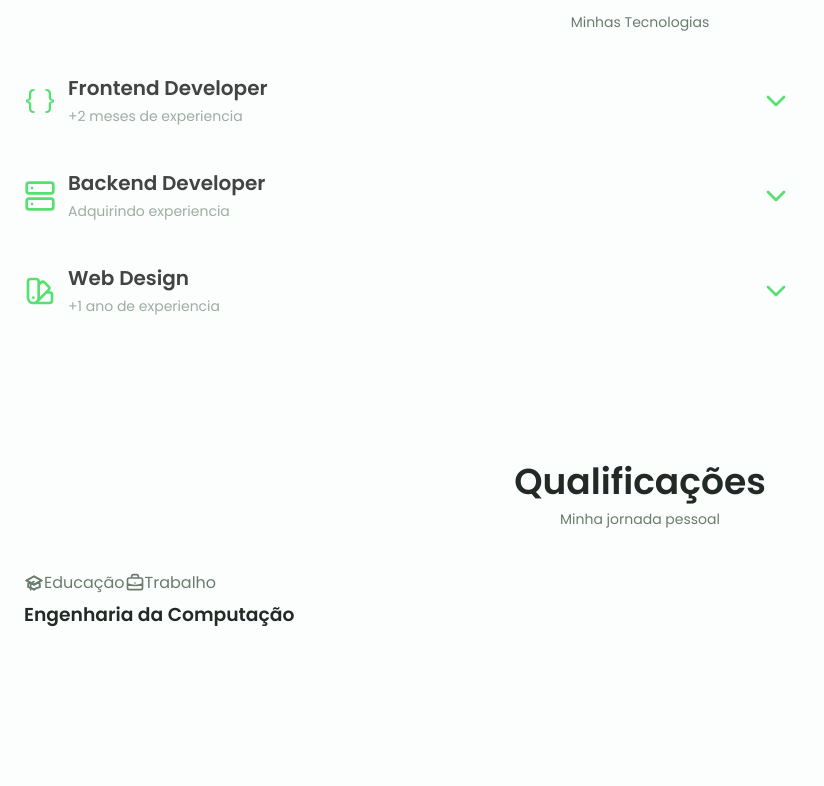
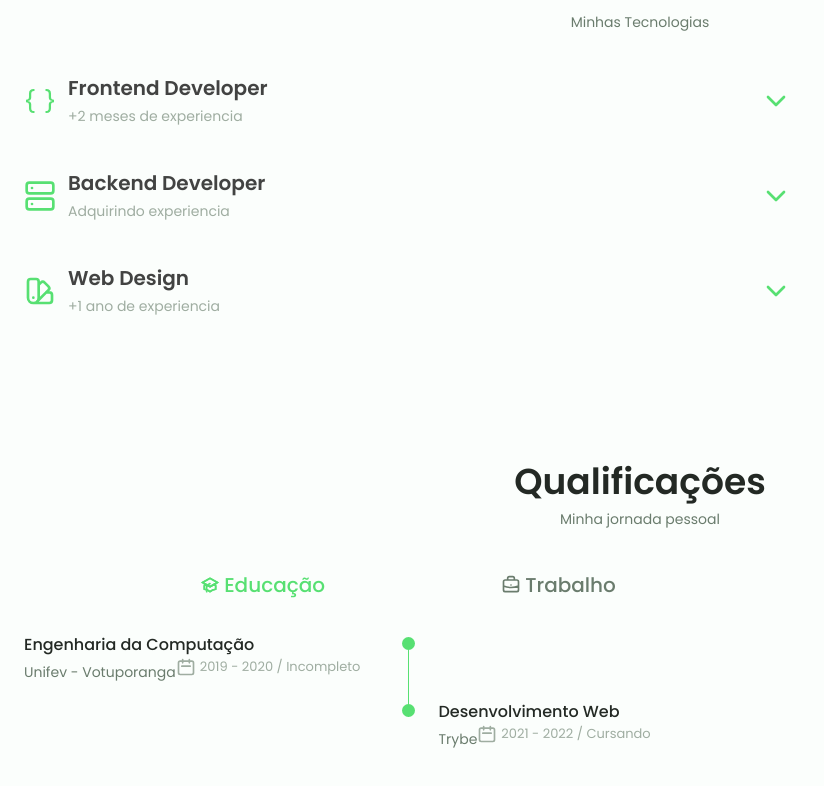
Before and after one commit to renatoadorno/portfolio-renatoAdorno, a React (Create React App) app: page / in a window 1280 px wide. Shown: the part 1441-2227 px from the top of the page, without its empty margins (0-824 px from the left). Before the commit the page ends 2182 px from the top, so only its background shows below. Built offline with nearby package versions, Linux system fonts and the light colour scheme.

Commit message:
component qualification pronto

```diff
--- a/src/App.css
+++ b/src/App.css
@@ -553,9 +553,103 @@ button {
 
 
 /*==================== QUALIFICATION ====================*/
+.qualification__tabs {
+  display: flex;
+  justify-content: space-evenly;
+  margin-bottom: var(--mb-2);
+}
+
+.qualification__button {
+  font-size: var(--h3-font-size);
+  font-weight: var(--font-medium);
+  cursor: pointer;
+}
+
+.qualification__button:hover{
+  color: var(--first-color);
+}
+
 .qualification__icon {
   width: 20px;
+  margin-right: var(--mb-0-25);
 }
+
+.qualification__data {
+  display: grid;
+  grid-template-columns: 1fr max-content 1fr;
+  column-gap: 1.5rem;
+}
+
+.qualification__title {
+  font-size: var(--normal-font-size);
+  font-weight: var(--font-medium);
+}
+
+.qualification__subtitle {
+  display: inline-block;
+  font-size: var(--small-font-size);
+  margin-bottom: var(--mb-1);
+}
+
+.qualification__calendar {
+  font-size: var(--smaller-font-size);
+  color: var(--text-color-light);
+  display: inline-flex;
+  align-items: center;
+}
+
+.qualification__rounder {
+  display: inline-block;
+  width: 13px;
+  height: 13px;
+  background-color: var(--first-color);
+  border-radius: 50%;
+}
+
+.qualification__line {
+  display: block;
+  width: 1px;
+  height: 100%;
+  background-color: var(--first-color);
+  transform: translate(6px, -7px);
+}
+
+.qualification [data-content] {
+  display: none;
+}
+
+.qualification__active[data-content] {
+  display: block;
+}
+
+.qualification__button--active {
+  color: var(--first-color);
+}
+
+/* .button {
+  display: inline-block;
+  background-color: var(--first-color);
+  color: #FFF;
+  padding: 1rem;
+  border-radius: .5rem;
+  font-weight: var(--font-medium);
+  font-size: var(--small-font-size);
+}
+
+.button:hover {
+  background-color: var(--first-color-alt);
+}
+
+.button__icon {
+  font-size: 1.25rem;
+  margin-left: var(--mb-0-5);
+  transition: .3s;
+}
+
+.button--flex {
+  display: inline-flex;
+  align-items: center;
+} */
 
 /*==================== SERVICES ====================*/
 
--- a/src/components/Qualification.jsx
+++ b/src/components/Qualification.jsx
@@ -1,9 +1,31 @@
-import React from 'react'
+import React, { useState } from 'react'
 
 import { AcademicCapIcon } from '@heroicons/react/outline'
 import { BriefcaseIcon } from '@heroicons/react/outline'
+import { CalendarIcon } from '@heroicons/react/outline'
 
 export default function Qualification() {
+  const [showEducation, setShowEducation] = useState(true);
+  const [showWork, setShowWork] = useState(false);
+
+  const showContentOne = () => {
+    if(showEducation === false) {
+      return (
+        setShowEducation(true),
+        setShowWork(false)
+      )
+    }
+  }
+
+  const showContentTwo = () => {
+    if(showWork === false) {
+      return (
+        setShowEducation(false),
+        setShowWork(true)
+      )
+    }
+  }
+
   return (
     <section className="qualification section">
       <h2 className="section__title">Qualificações</h2>
@@ -11,28 +33,138 @@ export default function Qualification() {
 
       <div className="qualification__container container">
         <div className="qualification__tabs">
-          <div className="qualification__button button--flex">
+          {showEducation ? (
+            <div
+              onClick={ showContentOne }
+              className="qualification__button button--flex qualification__button--active"
+            >
               <AcademicCapIcon className="qualification__icon" />
               Educação
             </div>
+          )
+          :
+          (
+            <div
+            onClick={ showContentOne }
+            className="qualification__button button--flex"
+            >
+            <AcademicCapIcon className="qualification__icon" />
+            Educação
+            </div>
+          )}
 
-          <div className="qualification__button button--flex">
+          {showWork ? (
+            <div
+              onClick={ showContentTwo }
+              className="qualification__button button--flex qualification__button--active"
+            >
               <BriefcaseIcon className="qualification__icon" />
               Trabalho
             </div>
+          )
+          :
+          (
+            <div
+              onClick={ showContentTwo }
+              className="qualification__button button--flex"
+            >
+              <BriefcaseIcon className="qualification__icon" />
+              Trabalho
+            </div>
+          )}
         </div>
 
         <div className="qualification__sections">
           {/* ================= CONTENT 1===================== */}
-          <div className="qualification__content">
+          {showEducation && (
+            <div className="qualification__content qualification__active" data-content id="education">
+
               {/* ========== QUALIFICATION 1 =========== */}
               <div className="qualification__data">
                 <div>
                   <h3 className="qualification__title">Engenharia da Computação</h3>
+                  <span className="qualification__subtitle">Unifev - Votuporanga</span>
+                  <div className="qualification__calendar">
+                    <CalendarIcon className="qualification__icon" />
+                    2019 - 2020 / Incompleto
+                  </div>
+                </div>
+
+                <div>
+                  <span className="qualification__rounder"></span>
+                  <span className="qualification__line"></span>
+                </div>
+              </div>
+
+              {/* ========== QUALIFICATION 2 =========== */}
+              <div className="qualification__data">
+                <div></div>
+
+                <div>
+                  <span className="qualification__rounder"></span>
+                  {/* <span className="qualification__line"></span> */}
+                </div>
+
+                <div>
+                  <h3 className="qualification__title">Desenvolvimento Web</h3>
+                  <span className="qualification__subtitle">Trybe</span>
+                  <div className="qualification__calendar">
+                    <CalendarIcon className="qualification__icon" />
+                    2021 - 2022 / Cursando
+                  </div>
+                </div>
+
 
               </div>
+
+            </div>
+          )}
+
+
+          {/* ================= CONTENT 2===================== */}
+          {showWork && (
+            <div className="qualification__content qualification__active" data-content id="work">
+
+              {/* ========== QUALIFICATION 1 =========== */}
+              <div className="qualification__data">
+                <div>
+                  <h3 className="qualification__title">Atendente de telemarketing</h3>
+                  <span className="qualification__subtitle">Vikstar - Votuporanga</span>
+                  <div className="qualification__calendar">
+                    <CalendarIcon className="qualification__icon" />
+                    2019 - 2020
                   </div>
                 </div>
+
+                <div>
+                  <span className="qualification__rounder"></span>
+                  <span className="qualification__line"></span>
+                </div>
+              </div>
+
+              {/* ========== QUALIFICATION 2 =========== */}
+              <div className="qualification__data">
+                <div></div>
+                <div>
+                  <span className="qualification__rounder"></span>
+                  {/* <span className="qualification__line"></span> */}
+                </div>
+                <div>
+                  <h3 className="qualification__title">Web designer / Gestor de Trafego</h3>
+                  <span className="qualification__subtitle">Autonomo</span>
+                  <div className="qualification__calendar">
+                    <CalendarIcon className="qualification__icon" />
+                    2020 - 2021
+                  </div>
+                </div>
+
+
+              </div>
+
+            </div>
+          )}
+
+
         </div>
       </div>
     </section>
--- a/src/components/Skills.jsx
+++ b/src/components/Skills.jsx
@@ -356,7 +356,7 @@ export default function Skills() {
                 <span className="skills__subtitle">+1 ano de experiencia</span>
               </div>
 
-              <FiChevronDown className="skills__arrow" />
+              <FiChevronDown onClick={ toggleThree } className="skills__arrow" />
             </div>
 
             <div className="skills__list grid">
@@ -419,7 +419,7 @@ export default function Skills() {
                 <span className="skills__subtitle">+1 ano de experiencia</span>
               </div>
 
-              <FiChevronDown className="skills__arrow" />
+              <FiChevronDown onClick={ toggleThree } className="skills__arrow" />
             </div>
 
             <div className="skills__list grid">
```
Lines whose indentation alone changed are shown as unchanged.
